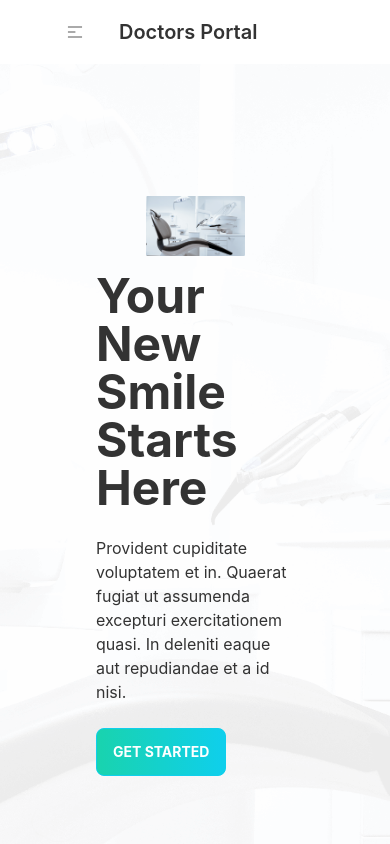
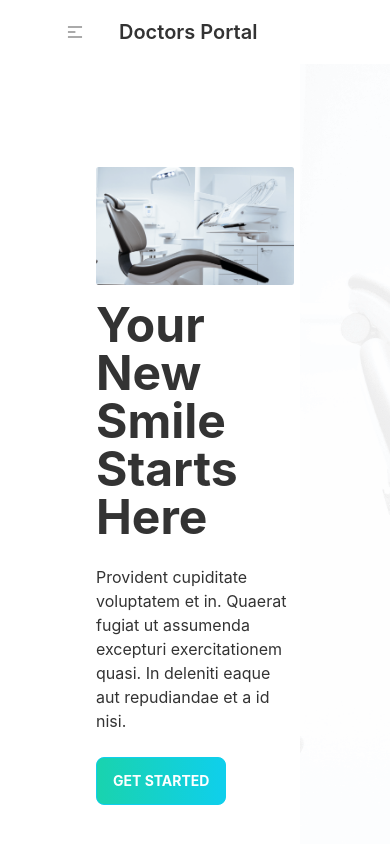
Before and after one commit to mirajulalam/Doctor-portal, a React (Create React App) app: page / in a window 390 px wide. Shown: the top 844 px of the page. Built offline with nearby package versions, Linux system fonts and the light colour scheme; no server answers.

Commit message:
backgroun images prosition update added

```diff
--- a/src/Pages/Appointment/AppointmentBanner.js
+++ b/src/Pages/Appointment/AppointmentBanner.js
@@ -9,10 +9,12 @@ const AppointmentBanner = ({ date, setDate }) => {
         <div style={{
             background: `url(${bg})`,
             backgroundPosition: 'center',
-            backgroundRepeat: 'no-repeat'
+            backgroundRepeat: 'no-repeat',
+            backgroundSize: 'cover',
+            objectPosition: 'center'
         }} className="hero min-h-screen">
             <div className="hero-content flex-col lg:flex-row-reverse">
-                <img src={chair1} className="max-w-sm rounded-lg shadow-2xl" />
+                <img src={chair1} className="w-full lg:w-2/4" />
                 <div>
                     <DayPicker
                         mode='single'
--- a/src/Pages/Home/Banner.css
+++ b/src/Pages/Home/Banner.css
@@ -1,12 +1,8 @@
-.banner {
+/* .banner {
     background-image: url(../../assets/images/bg.png);
     background-position: center;
     background-repeat: no-repeat;
     background-size: cover;
     object-fit: cover;
     object-position: center;
-}
-
-.banner img {
-    width: 50%;
-}
+} */
--- a/src/Pages/Home/Banner.js
+++ b/src/Pages/Home/Banner.js
@@ -2,11 +2,18 @@ import React from 'react';
 import chair from '../../assets/images/chair.png';
 import PrimaryButton from '../Shared/PrimaryButton';
 import './Banner.css';
+import bgBanner from '../../assets/images/bg.png';
 const Banner = () => {
     return (
-        <div className="hero min-h-screen banner px-20">
+        <div style={{
+            background: `url(${bgBanner})`,
+            backgroundPosition: '300px',
+            backgroundRepeat: 'no-repeat',
+            backgroundSize: 'cover',
+            objectPosition: 'center'
+        }} className="hero min-h-screen px-20">
             <div className="hero-content flex-col lg:flex-row-reverse">
-                <img src={chair} />
+                <img className='w-full lg:w-1/2' src={chair} />
                 <div>
                     <h1 className="text-5xl font-bold">Your New Smile Starts Here</h1>
                     <p className="py-6">Provident cupiditate voluptatem et in. Quaerat fugiat ut assumenda excepturi exercitationem quasi. In deleniti eaque aut repudiandae et a id nisi.</p>
```
